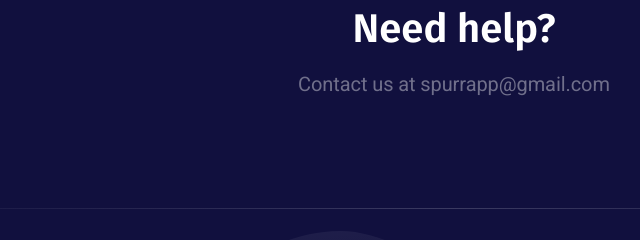
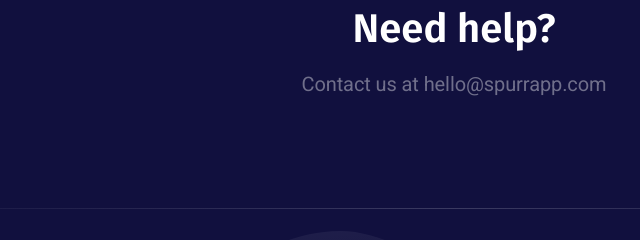
Before and after one commit to spurrapp/spurr-website, a website: page index.html in a window 1280 px wide. Shown: the part 2333-2573 px from the top of the page, 186-826 px from the left. Drawn offline with nearby package versions, Linux system fonts and the light colour scheme.

Commit message:
Update email address

```diff
--- a/index.html
+++ b/index.html
@@ -319,7 +319,7 @@
 					<div class="newsletter-inner section-inner">
 						<div class="newsletter-header text-center">
 							<h2 class="section-title mt-0">Need help?</h2>
-							<p class="section-paragraph">Contact us at <a href="mailto:spurrapp@gmail.com">spurrapp@gmail.com</a></p>
+							<p class="section-paragraph">Contact us at <a href="mailto:hello@spurrapp.com">hello@spurrapp.com</a></p>
 						</div>
 					</div>
 				</div>
```
